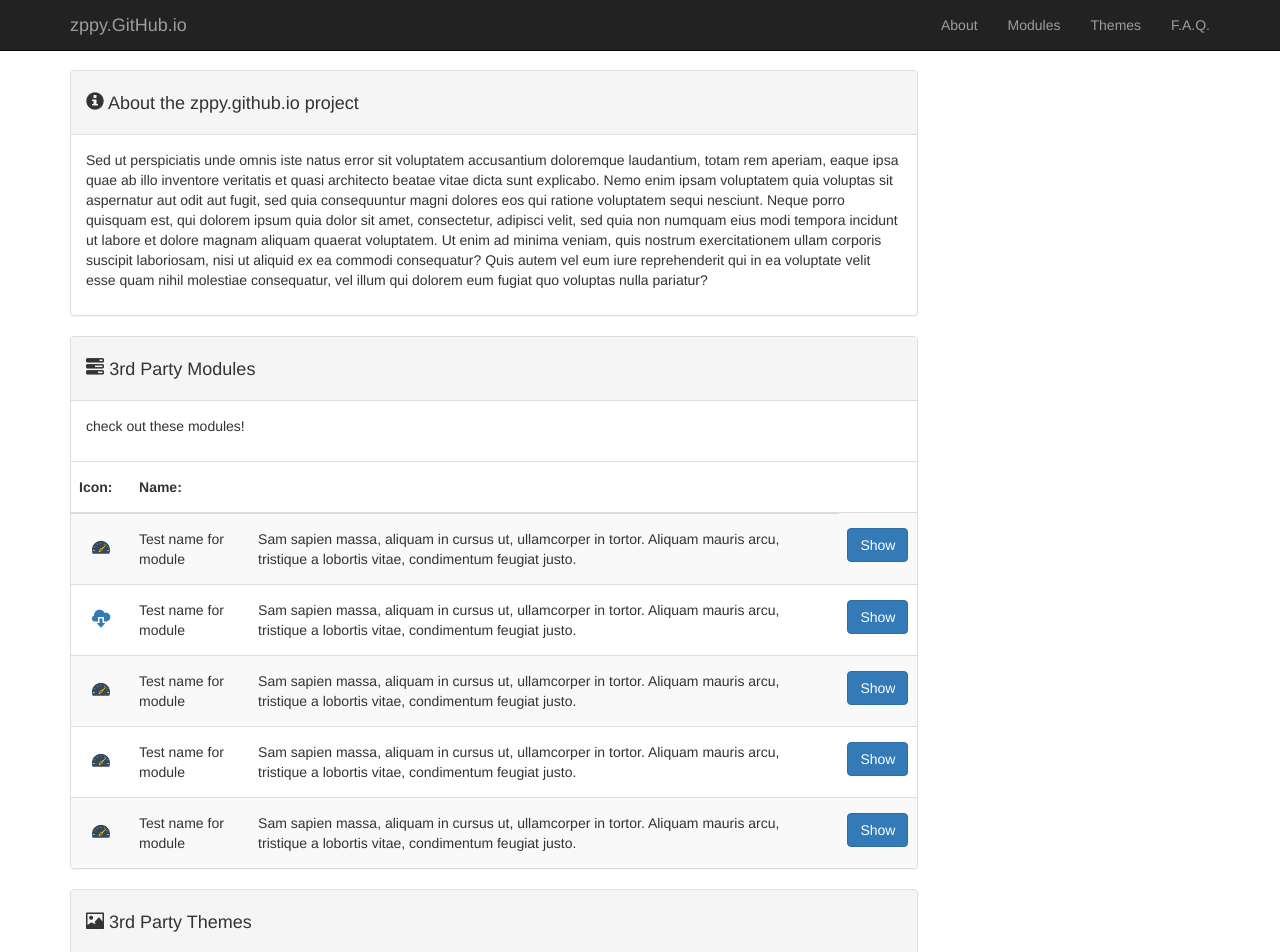
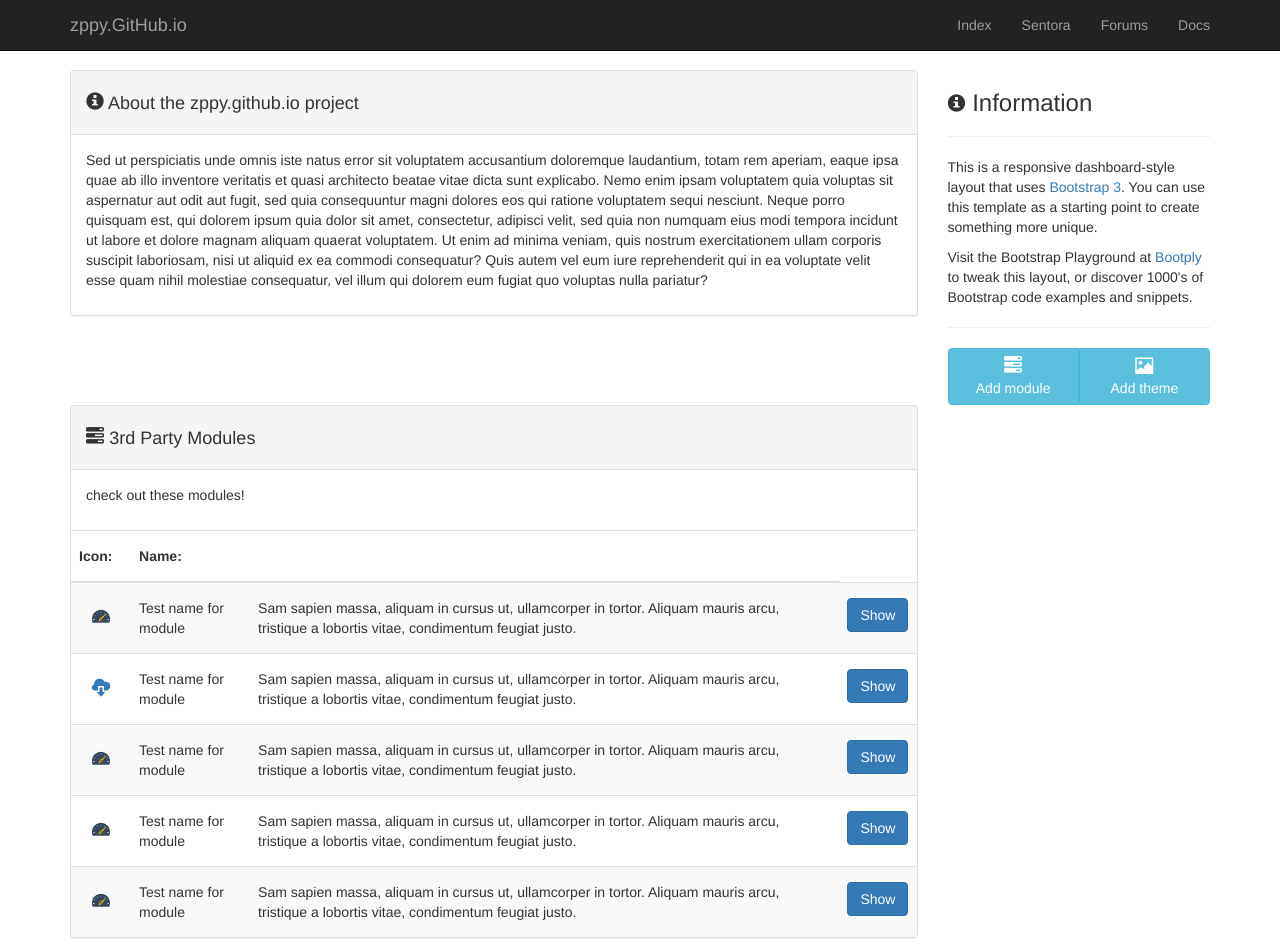
Before and after one commit to zppy/zppy.github.io, a plain HTML site: page index2.htm in a window 1280 px wide. Shown: the top 952 px of the page. Drawn offline with nearby package versions, Linux system fonts and the light colour scheme; no server answers.

Commit message:
website: nav replace + info replace

```diff
--- a/website/incl/nav.htm
+++ b/website/incl/nav.htm
@@ -3,14 +3,14 @@
 		<button type="button" class="navbar-toggle" data-toggle="collapse" data-target=".navbar-collapse">
 			<span class="icon-toggle"></span>
 		</button>
-		<a class="navbar-brand" href="./">zppy.GitHub.io</a>
+		<a class="navbar-brand" href="/index2.htm">zppy.GitHub.io</a>
 	</div>
 	<div class="navbar-collapse collapse">
 		<ul class="nav navbar-nav navbar-right">
-			<li><a href="index.htm">About</a></li>
-			<li><a href="modules.htm">Modules</a></li>
-			<li><a href="themes.htm">Themes</a></li>
-			<li><a href="faq.htm">F.A.Q.</a></li>
+			<li><a href="/index2.htm">Index</a></li>
+			<li><a href="http://www.sentora.org/" target="_blank">Sentora</a></li>
+			<li><a href="http://forums.sentora.org/" target="_blank">Forums</a></li>
+			<li><a href="http://docs.sentora.org/" target="_blank">Docs</a></li>
 		</ul>
 	</div>
 </div>
```
Also changed, not shown: index2.htm (+3 -1 lines).
